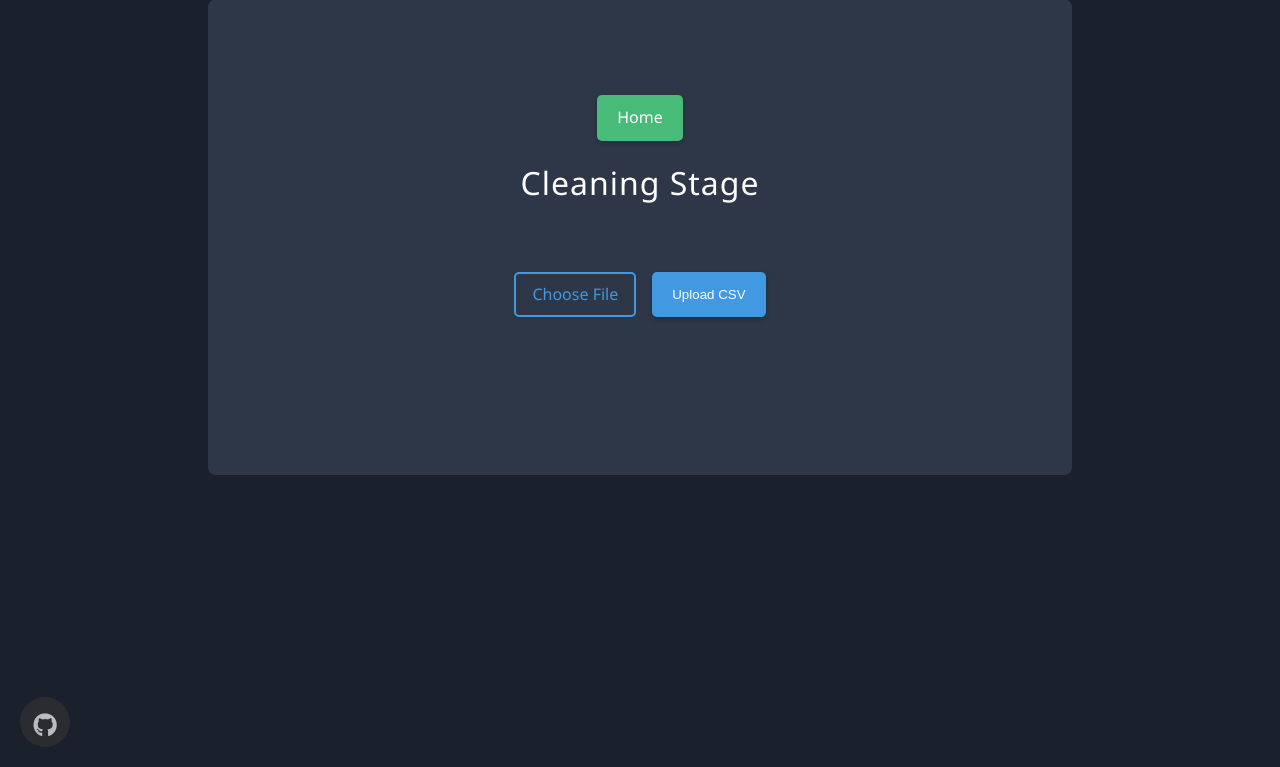
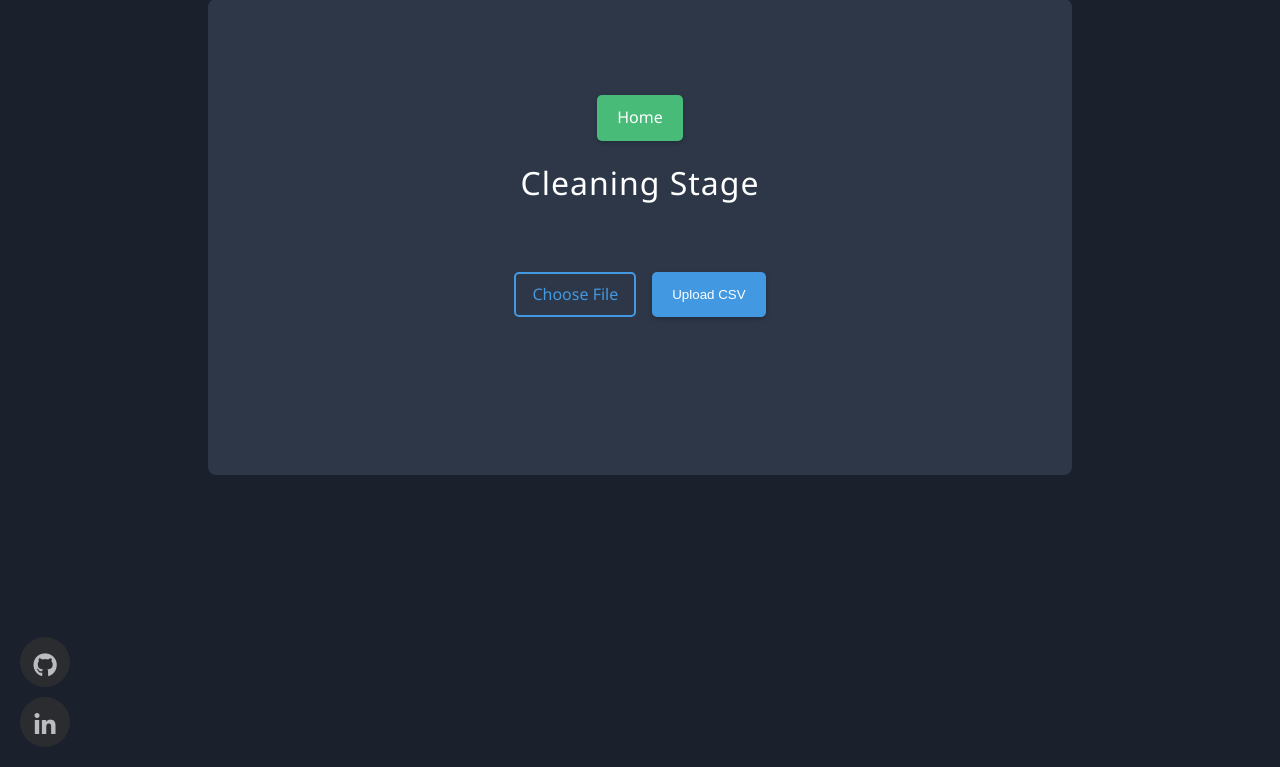
Before and after one commit to rdominguez89/website_ciencia_datos, a Flask app: page /cleaning in a window 1280 px wide. Shown: the part 33-800 px from the top of the page. Run offline with Flask 3, Linux system fonts and the light colour scheme; some libraries are stand-ins or nearby versions.

Commit message:
linkedin icon link

```diff
--- a/app/templates/base.html
+++ b/app/templates/base.html
@@ -6,6 +6,7 @@
     <title>{% block title %}Flask App{% endblock %}</title>
     <link rel="stylesheet" href="https://cdnjs.cloudflare.com/ajax/libs/font-awesome/6.0.0/css/all.min.css">
     <style>
+        /* Scroll to top button */
         .go-to-top {
             position: fixed;
             bottom: 20px;
@@ -21,7 +22,7 @@
             cursor: pointer;
             opacity: 0.7;
             transition: opacity 0.3s;
-            display: none; /* Hidden by default */
+            display: none;
             z-index: 1000;
         }
 
@@ -33,10 +34,19 @@
             content: '↑';
         }
 
-        .github-corner {
+        /* Social icons container */
+        .social-icons {
             position: fixed;
             bottom: 20px;
             left: 20px;
+            display: flex;
+            flex-direction: column;
+            gap: 10px;
+            z-index: 1000;
+        }
+
+        /* Social icon buttons */
+        .social-icon {
             width: 50px;
             height: 50px;
             border-radius: 50%;
@@ -48,15 +58,14 @@
             cursor: pointer;
             opacity: 0.7;
             transition: opacity 0.3s;
-            z-index: 1000;
-            display: block; /* Always visible */
+            display: block;
         }
 
-        .github-corner:hover {
+        .social-icon:hover {
             opacity: 1;
         }
 
-        .github-corner i {
+        .social-icon i {
             vertical-align: middle;
         }
     </style>
@@ -68,12 +77,17 @@
 
     <div class="go-to-top" onclick="window.scrollTo({top: 0, behavior: 'smooth'})"></div>
 
-    <a href="https://github.com/rdominguez89/website_ciencia_datos" target="_blank" class="github-corner">
-        <i class="fab fa-github"></i>
-    </a>
+    <div class="social-icons">
+        <a href="https://github.com/yourusername" target="_blank" class="social-icon">
+            <i class="fab fa-github"></i>
+        </a>
+        <a href="https://www.linkedin.com/in/ra%C3%BAl-dom%C3%ADnguez-53350b133/" target="_blank" class="social-icon">
+            <i class="fab fa-linkedin-in"></i>
+        </a>
+    </div>
 
     <script>
-        // Only control the go-to-top button visibility
+        // Control the go-to-top button visibility
         window.onscroll = function() {
             var button = document.querySelector('.go-to-top');
             if (document.body.scrollTop > 20 || document.documentElement.scrollTop > 20) {
```
